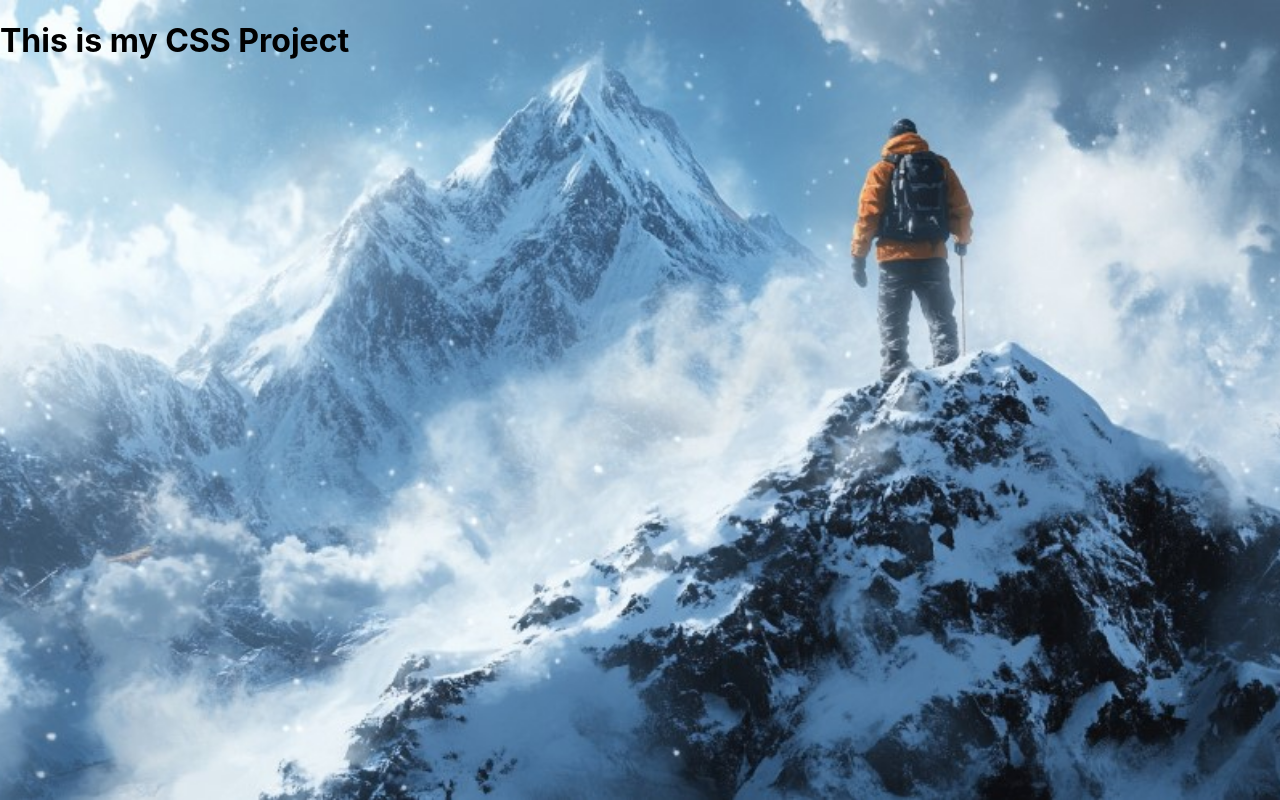
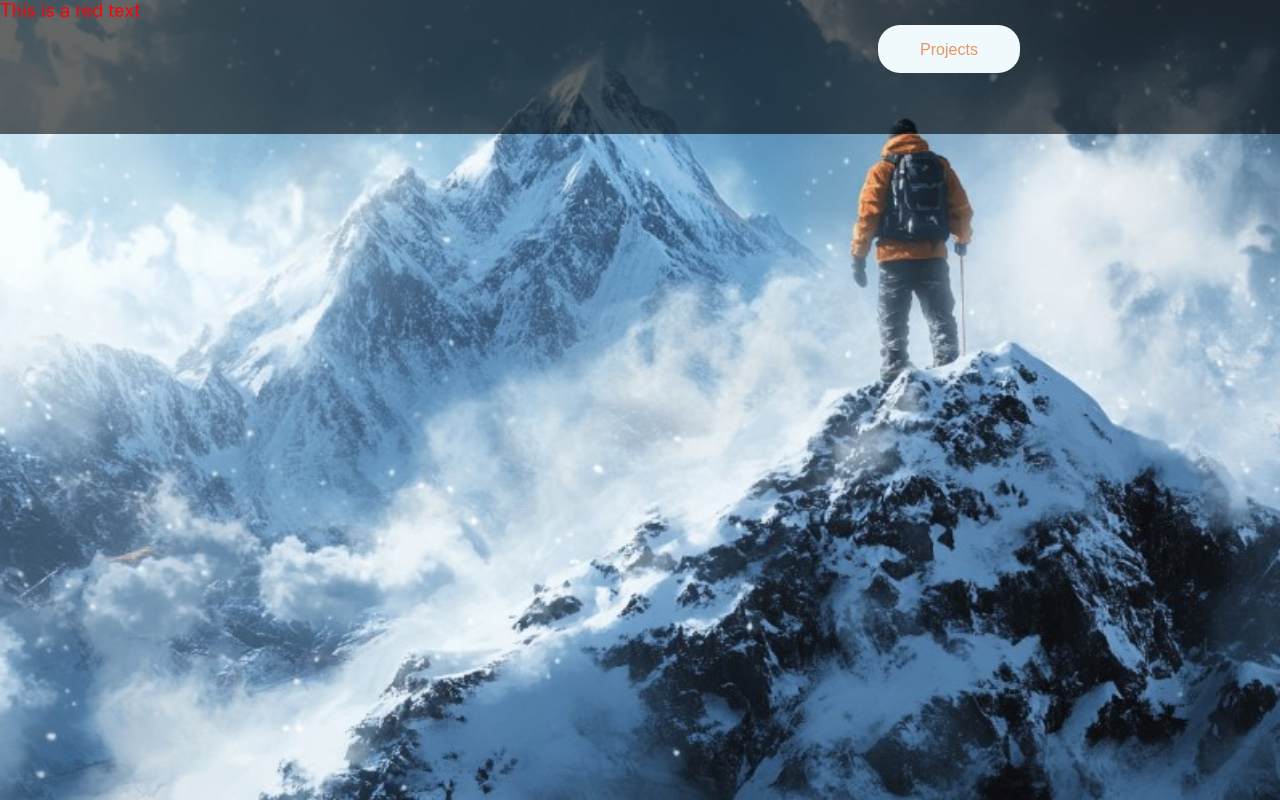
Before and after one commit to Noah-Telfer/ROWT, a React (Create React App) app: page / in a window 1280 px wide. Built offline with nearby package versions, Linux system fonts and the light colour scheme.

Commit message:
wierd type error that I can't figure out

```diff
--- a/src/App.tsx
+++ b/src/App.tsx
@@ -5,12 +5,13 @@ import './styles/global.css'
 import Rectangle from './components/Rectangle/Rectangle';
 import { Container } from './components/containers/Container';
 import { BackgroundContainer } from './components/containers/BackgroundContainer';
+import { Header } from './components/header/Header';
 
 const  App: React.FC  = () =>{
   return (
     <Container>
       <BackgroundContainer>
-        <h1 className="primary-text"> This is my CSS Project</h1>
+        <Header></Header>
 
       </BackgroundContainer>
     </Container>
--- a/src/components/containers/Container.css
+++ b/src/components/containers/Container.css
@@ -2,5 +2,6 @@
 .container {
     display: flex;
     flex-direction: column;
-    min-height: 100vh;
+    width: var(--viewport-width);
+    height: var(--viewport-height)
 }
--- a/src/components/containers/Container.tsx
+++ b/src/components/containers/Container.tsx
@@ -1,11 +1,13 @@
 import react from 'react';
 import './Container.css';
-
+import {SetDimensions} from '../../functions/SetDimensions'
 
 type ContainerProps = {
     children: React.ReactNode
 }
 
 export const Container: React.FC<ContainerProps> = ({children}) => {
+    window.addEventListener('resize',SetDimensions)
+    SetDimensions();
     return <div className="container"> {children}</div>
 }
--- /dev/null
+++ b/src/components/containers/GenericComponent.tsx
@@ -0,0 +1,23 @@
+import React from "react";
+
+type GenericComponentOwnProps<E extends React.ElementType> = {
+    style?: React.CSSProperties;
+    children?: React.ReactNode;
+    className?: string;
+    as?: E
+}
+
+type GenericComponentProps<E extends React.ElementType> = GenericComponentOwnProps<E> &
+    Omit<React.ComponentProps<E>, keyof GenericComponentOwnProps<E>>
+
+export const  GenericComponent = <E extends React.ElementType = 'div'> ({
+    style,
+    children,
+    className,
+    as,
+}:GenericComponentProps<E>) => {
+    const Component = as || 'div'
+    return (
+        <Component style={style} className={className}>{children}</Component>
+    )
+}
--- /dev/null
+++ b/src/components/generic/button.css
@@ -0,0 +1,20 @@
+.my-button {
+    width: 142px;
+    height: 48px;
+    border-radius: 22px;
+    position: absolute;
+    top: 25px;
+    /* 25 pixels from the top of the header */
+    left: 878px;
+    /* 878 pixels from the left of the header */
+    background-color: var(--primary-color);
+    /* You can customize the background color */
+    border: none;
+    color: var(--accent-color);
+    cursor: pointer;
+    font-size: 16px;
+    display: inline-block;
+    text-align: center;
+    line-height: 48px;
+    /* Ensures vertical centering of text */
+}
--- /dev/null
+++ b/src/components/header/Header.css
@@ -0,0 +1,9 @@
+.header {
+    position:fixed;
+    top: 0;
+    left: 0;
+    width: 100%;
+    height: 16.8%;
+    background-color: rgba(0,0,0,.6);
+    z-index: 5;
+}
--- /dev/null
+++ b/src/components/header/Header.tsx
@@ -0,0 +1,13 @@
+import React from 'react';
+import './Header.css';
+import jsonData from '../../content/data/header_json_data.json'
+import { GenericComponent } from '../containers/GenericComponent'
+import {GenerateComponentsFromJSON} from '../../functions/GenerateComponentsFromJSON'
+import '../generic/button.css'
+
+
+export const Header: React.FC = () => {
+    return <header className="header">
+            {GenerateComponentsFromJSON(jsonData)}
+        </header>
+}
--- /dev/null
+++ b/src/content/data/header_json_data.json
@@ -0,0 +1,19 @@
+[
+    {
+        "id": "112jfl124j1",
+        "style": null,
+        "children": "Projects",
+        "className": "my-button",
+        "as": "button"
+    },
+    {
+        "id": "123123fsdh1h",
+        "style": {
+            "color": "red",
+            "fontSize": "18px"
+        },
+        "children": "This is a red text",
+        "className": "another-class",
+        "as": "div"
+    }
+]
--- /dev/null
+++ b/src/functions/GenerateComponentsFromJSON.tsx
@@ -0,0 +1,28 @@
+import React from 'react';
+import { GenericComponent } from '../components/containers/GenericComponent';
+type ComponentData = {
+    id: string;
+    style?: React.CSSProperties;
+    children?: React.ReactNode;
+    className?: string;
+    as?: React.ElementType;
+};
+
+    type JSONData = ComponentData[];
+
+    export const GenerateComponentsFromJSON = (data: JSONData) => {
+         return Object.values(data).map((item) => {
+             const {
+                 id,
+                 style,
+                 children,
+                 className,
+                 as
+                } = item;
+                 return (
+                    <GenericComponent key={id} style={style} className={className} as={as} >
+                        {children}
+                    </GenericComponent>
+                );
+            });
+        };
--- /dev/null
+++ b/src/functions/SetDimensions.tsx
@@ -0,0 +1,8 @@
+import React from "react";
+
+
+export const SetDimensions = () => {
+    const root = document.documentElement;
+    root.style.setProperty('--viewport-width', `${window.innerWidth}px`)
+    root.style.setProperty('--viewport-height', `${window.innerHeight}px`)
+}
--- a/src/styles/global.css
+++ b/src/styles/global.css
@@ -0,0 +1,58 @@
+:root {
+    --primary-color: #F0FAFC;
+    --accent-color: #E89465;
+    --secondary-color: #293A4D;
+    --viewport-width: '1px';
+    --viewport-height: '1px'
+}
+
+/* Primary background for sections or entire page */
+.primary-bg {
+    background-color: var(--primary-color);
+    color: var(--secondary-color);
+}
+
+/* Accent background, useful for buttons or highlights */
+.accent-bg {
+    background-color: var(--accent-color);
+    color: white;
+}
+
+/* Secondary background, for headers or footer sections */
+.secondary-bg {
+    background-color: var(--secondary-color);
+    color: var(--primary-color);
+}
+
+/* Accent button */
+.accent-btn {
+    background-color: var(--accent-color);
+    border: none;
+    padding: 10px 20px;
+    color: #F0FAFC;
+    border-radius: 5px;
+    cursor: pointer;
+}
+
+.accent-btn:hover {
+    background-color: darken(var(--accent-color), 10%);
+}
+
+/* Border styling using accent color */
+.accent-border {
+    border: 2px solid var(--accent-color);
+    padding: 10px;
+}
+
+/* Text color variations */
+.primary-text {
+    color: var(--primary-color);
+}
+
+.accent-text {
+    color: var(--accent-color);
+}
+
+.secondary-text {
+    color: var(--secondary-color);
+}
```
Also changed, not shown: src/components/header/header.tsx (deleted).
